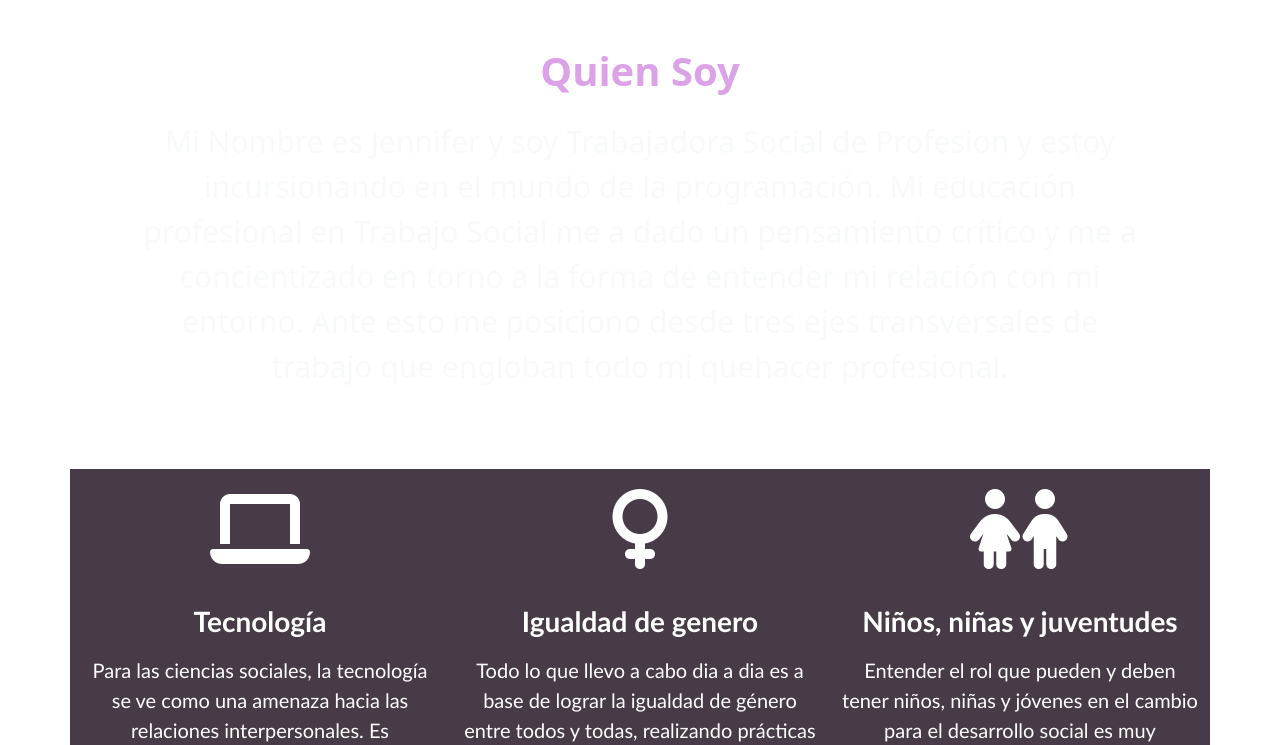
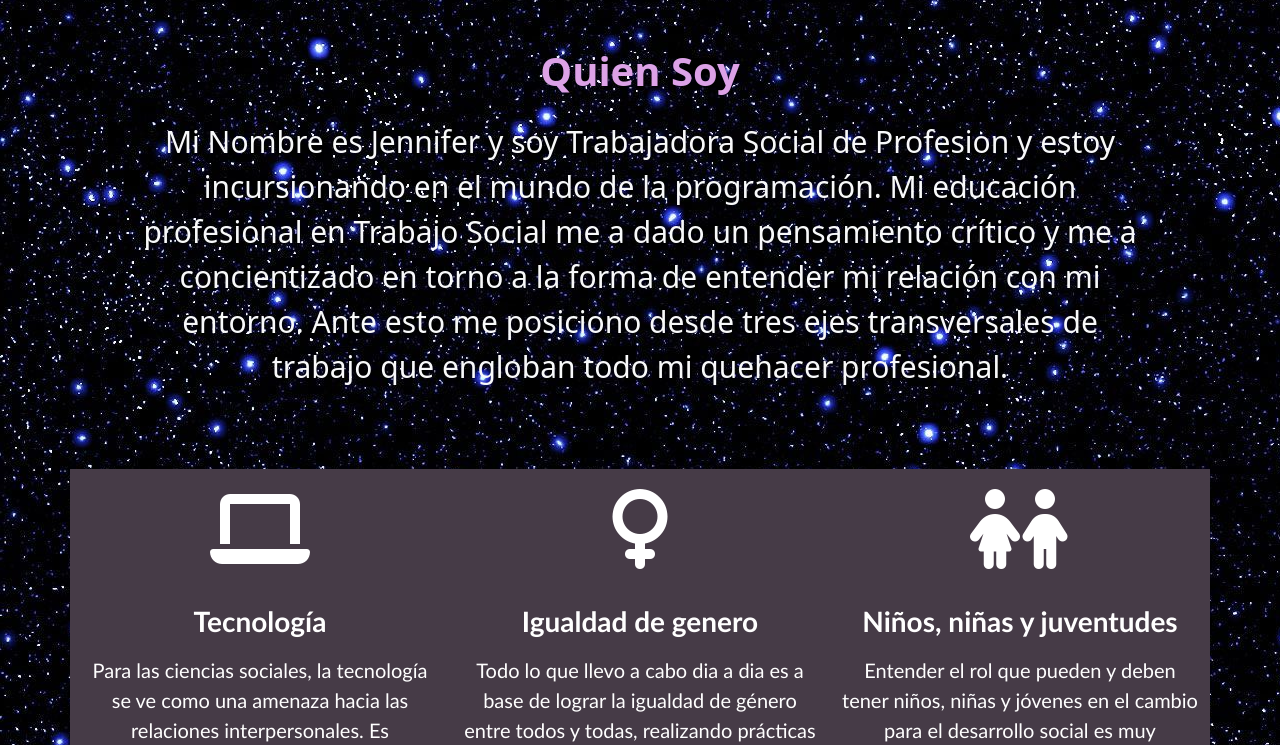
Before and after one commit to Pipeara/portafolio-lleni, a plain HTML site: page index.html in a window 1280 px wide. Shown: the part 358-1103 px from the top of the page. Drawn offline with Linux system fonts and the light colour scheme.

Commit message:
se actualiza ruta en img

```diff
--- a/assets/css/style.css
+++ b/assets/css/style.css
@@ -1,5 +1,5 @@
 body {
-    background-image: url("../img/bg-fondo.jpg");
+    background-image: url("../img/fondo.jpg");
 }
 
 .carousel-inner img {
```
